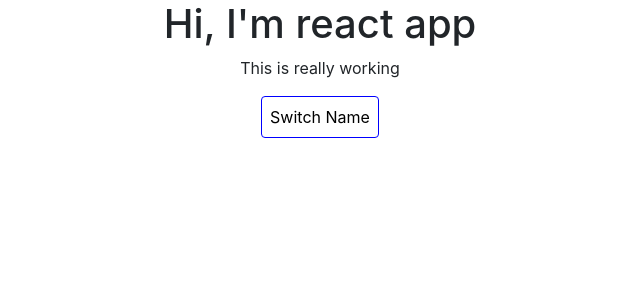
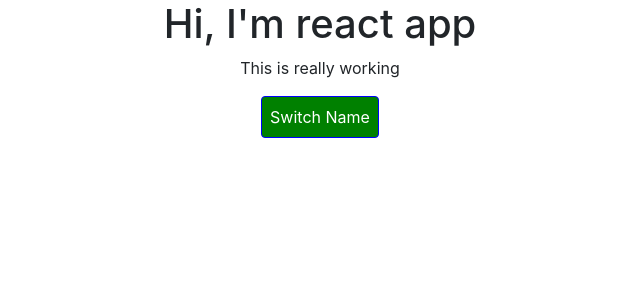
Before and after one commit to bbaral/react-app, a React (Create React App) app: page / in a window 1280 px wide. Shown: the top 300 px of the page, without its empty margins (320-960 px from the left). Built offline with nearby package versions, Linux system fonts and the light colour scheme.

Commit message:
set style dynamically

```diff
--- a/src/App.js
+++ b/src/App.js
@@ -43,8 +43,8 @@ class App extends Component {
 
     render() {
         const style = {
-            backgroundColor: 'white',
-            color: 'black',
+            backgroundColor: 'green',
+            color: 'white',
             font: 'inherit',
             border: '1px solid blue',
             padding: '8px',
@@ -64,6 +64,7 @@ class App extends Component {
                     })}
                 </div>
             );
+            style.backgroundColor = 'red';
         }
 
         return (
@@ -74,6 +75,7 @@ class App extends Component {
                 {persons}
             </div>
         );
+
     }
 }
 
```
